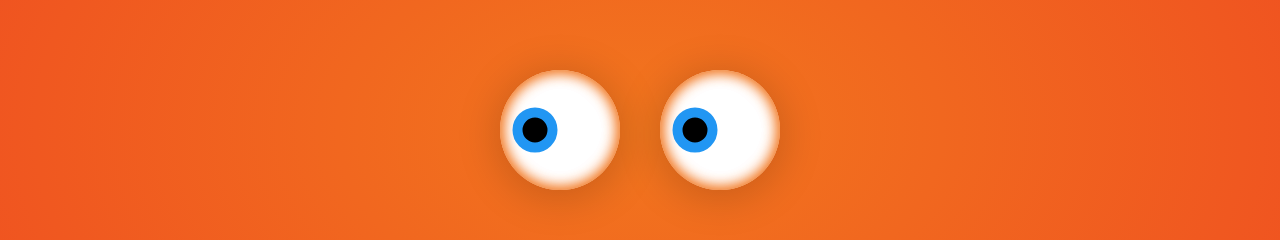
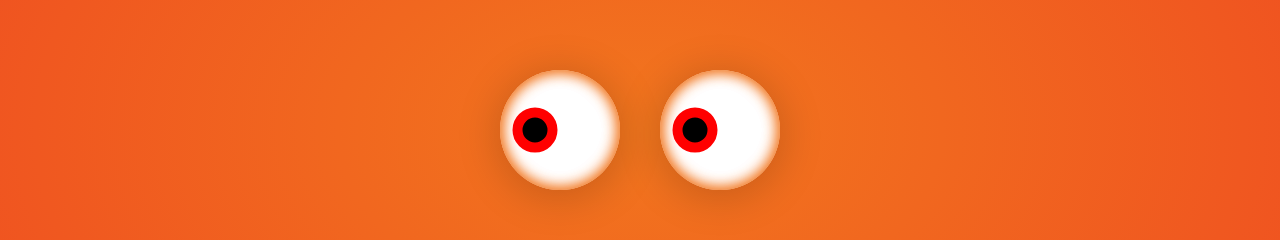
Before and after one commit to guicarsiqsantos/Eye-crazy, a plain HTML site: page index.html in a window 1280 px wide. Shown: the part 270-510 px from the top of the page. Drawn offline with Linux system fonts and the light colour scheme.

Commit message:
alteração no CSS

```diff
--- a/style.css
+++ b/style.css
@@ -35,6 +35,6 @@ body{
     height: 45px;
     border-radius: 50%;
     background: #000;
-    border: 10px solid #2196f3;
+    border: 10px solid red;
     box-sizing: border-box;
 }
```
